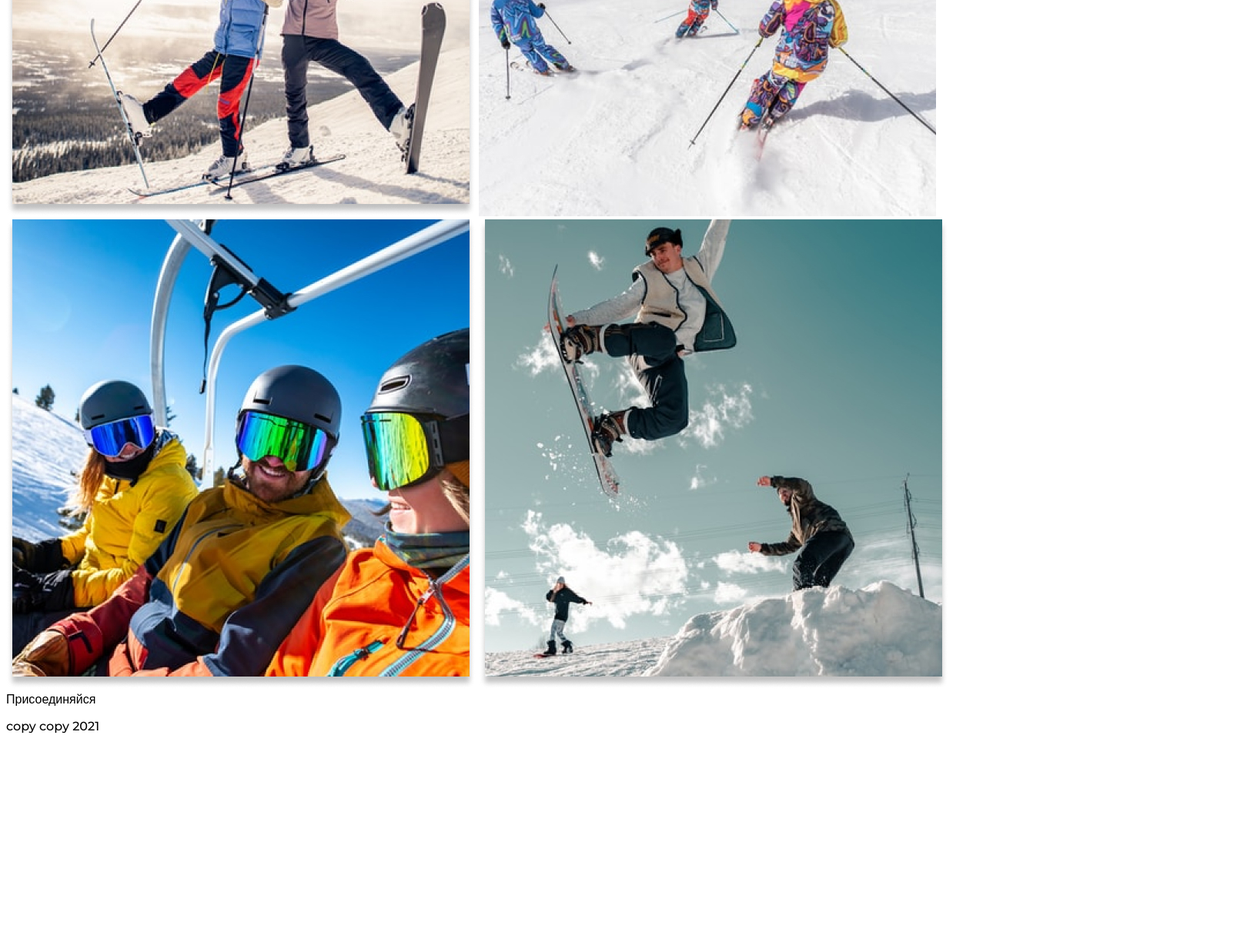
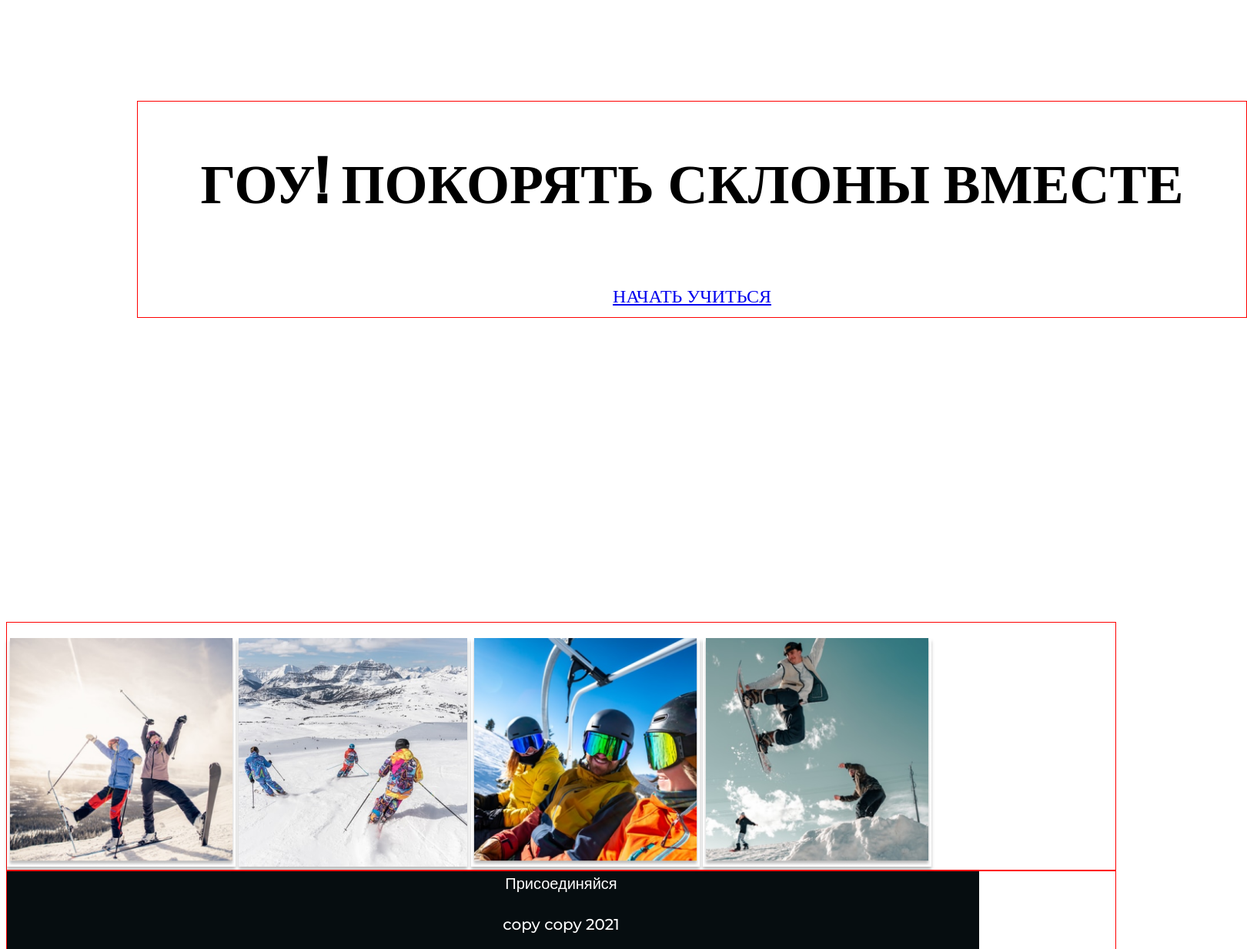
Before and after one commit to tatik7/ski-school-beliaeva, a plain HTML site: page index.html in a window 1280 px wide. Shown: the part 1409-2642 px from the top of the page at 77% size, 1620 px wide, since content can reach past the window. Before the commit the page ends 2378 px from the top, so only its background shows below. Drawn offline with Linux system fonts and the light colour scheme.

Commit message:
лажа какая то

```diff
--- a/css/style.css
+++ b/css/style.css
@@ -37,12 +37,20 @@
 body{
   font-family: 'Montserrat', sans-serif;
  font-weight:500;
+ box-sizing: border-box;
+}
+
+.container{
+  width: 1440px;
+   border: 1px solid red;
+  margin: 0 auto;
 }
 
 /* шапка сайта */
 
 .header{
   background-color: #66D1FF;
+ height: 112px;
   }
 
   .btn{
@@ -50,7 +58,11 @@ body{
   font-size: 24px;
   font-style: normal;
   line-height: 29px;
+  border-radius: 4px;
+border: 2px solid #FFF;
+background: #FFF;
   }
+
   .tel{
   text-align: center;
   font-size: 28px;
@@ -61,7 +73,7 @@ body{
 /* блок info */
 
 .info {
-   background-image: url(/img/promo.jpg);
+   background-image: url(/img/promo.png);
 /* display: flex;
 width: 1440px;
 height: 766px;
@@ -83,11 +95,56 @@ font-weight: 500;
 line-height: 89px;
 text-transform: uppercase;
 }
+
 .info-desc{
   color: #FFF;
+  text-align: center;
+  text-shadow: 1px 1px 2px #060D10;
+  font-size: 32px;
+  font-style: normal;
+  line-height: 39pxl;
+}
+
+/* блок desc */
+
+.desc-title{
+  color: #060D10;
 text-align: center;
-text-shadow: 1px 1px 2px #060D10;
-font-size: 32px;
+font-family: Oswald;
+font-size: 48px;
 font-style: normal;
-line-height: 39pxl;
+font-weight: 500;
+line-height: 167%; /* 80.16px */
+text-transform: uppercase;
 }
+
+/* блок lead */
+
+.lead{
+  text-align: center;
+font-family: Oswald;
+font-size: 48px;
+font-style: normal;
+font-weight: 500;
+line-height: 167%; /* 80.16px */
+text-transform: uppercase;
+padding: 395px 170px;
+}
+
+/* блок img */
+.img-ski{
+  width: 297px;
+height: 297px;
+box-shadow: 0px 4px 4px 0px rgba(0, 0, 0, 0.25);
+padding: -25%;
+}
+
+/* подвал */
+.footer{
+  height: 111px;
+  background: #060D10;
+  color: #FFF;
+text-align: center;
+font-size: 20px;
+line-height: 167%; /* 33.4px */
+}
--- a/index.html
+++ b/index.html
@@ -6,10 +6,12 @@
   <meta name="viewport" content="width=device-width, initial-scale=1.0" />
   <title>Ski X School</title>
   <link rel="stylesheet" href="css/style.css">
+
 </head>
 
 <body>
   <header class="header">
+    <div class="container">
       <a href="#" class="btn">Начать учиться</a>
       <!-- <a href="#" class="header-logo">SKIING X SCHOOL</a> -->
       <img src="/img/logo-ski.svg" class="logo-ski" alt="">
@@ -17,17 +19,22 @@
       <img src="/img/logo-school.svg" class="logo-school" alt="">
       <a href="#" class="tel">+7 800 800-00-00</a>
 
+    </div>
   </header>
 
   <main class="main">
 
     <section class="info">
+      <div class="container">
         <h1 class="info-title">ОБУЧЕНИЕ ГОРНЫМ ЛЫЖАМ В САНКТ-ПЕРЕРБУРГЕ</h1>
-      <p class="info-desc">Учим на склонах Игоры, Охта-парка и на базе собственной тренировочной базы в центре города с
+        <p class="info-desc">Учим на склонах Игоры, Охта-парка и на базе собственной тренировочной базы в центре города
+          с
           применением уникального тренажера, имитирующего склон</p>
+      </div>
     </section>
 
     <section class="desc">
+      <div class="container">
         <h2 class="desc-title">Учиться с нами увлекательно и эффективно</h2>
 
         <ul class="desc-list">
@@ -49,33 +56,45 @@
           </li>
           <li class="desc-ad">
             <h3 class="desc-caption">ПОДАРИ ЛЫЖУ</h3>
-          <p class="desc-text">Наш благотворительный проект - помогаем сиротам приобщиться к спорту и наладить жизнь</p>
+            <p class="desc-text">Наш благотворительный проект - помогаем сиротам приобщиться к спорту и наладить жизнь
+            </p>
           </li>
           <li class="desc-ad">
             <h3 class="desc-caption">ЗАКРЫТЫЙ КЛУБ</h3>
             <p class="desc-text">Наши студенты попадают на закрытые мастер-классы и вечеринки</p>
           </li>
         </ul>
+      </div>
     </section>
 
     <section class="lead">
+      <div class="container">
         <h2 class="lead-title">гоу! покорять склоны вместе</h2>
         <a href="#" class="btn">Начать учиться</a>
+      </div>
     </section>
 
     <section class="img">
+      <div class="container">
         <h2 class="img-title"></h2>
-      <img src="img/photo-lead1.jpg" alt="1" class="img-ski">
-      <img src="img/photo-lead2.jpg" alt="2" class="img-ski">
-      <img src="img/photo-lead3.jpg" alt="3" class="img-ski">
-      <img src="img/photo-lead4.jpg" alt="4" class="img-ski">
+        <img src="img/photo-lead1.png" alt="1" class="img-ski">
+        <img src="img/photo-lead2.png" alt="2" class="img-ski">
+        <img src="img/photo-lead3.png" alt="3" class="img-ski">
+        <img src="img/photo-lead4.png" alt="4" class="img-ski">
+      </div>
     </section>
 
   </main>
 
   <footer class="footer">
+    <div class="container">
       <span class="footer-ad">Присоединяйся</span>
       <p class="footer-ad">copy copy 2021</p>
+      <img src="/img/foot-twitter.svg" alt="tw" class="icons">
+      <img src="/img/foot-google-plus.svg" alt="G+" class="icons">
+      <img src="/img/foot-linkedin.svg" alt="ld" class="icons">
+      <img src="/img/foot-facebook.svg" alt="fb" class="icons">
+    </div>
   </footer>
 
 </body>
```
Also changed, not shown: img/foot-facebook.svg (added), img/foot-google-plus.svg (added), img/foot-linkedin.svg (added), img/foot-twitter.svg (added), img/photo-lead1.jpg (deleted), img/photo-lead1.png (added), img/photo-lead2.jpg (deleted), img/photo-lead2.png (added), img/photo-lead3.jpg (deleted), img/photo-lead3.png (added), img/photo-lead4.jpg (deleted), img/photo-lead4.png (added). Lines whose indentation alone changed are shown as unchanged.
